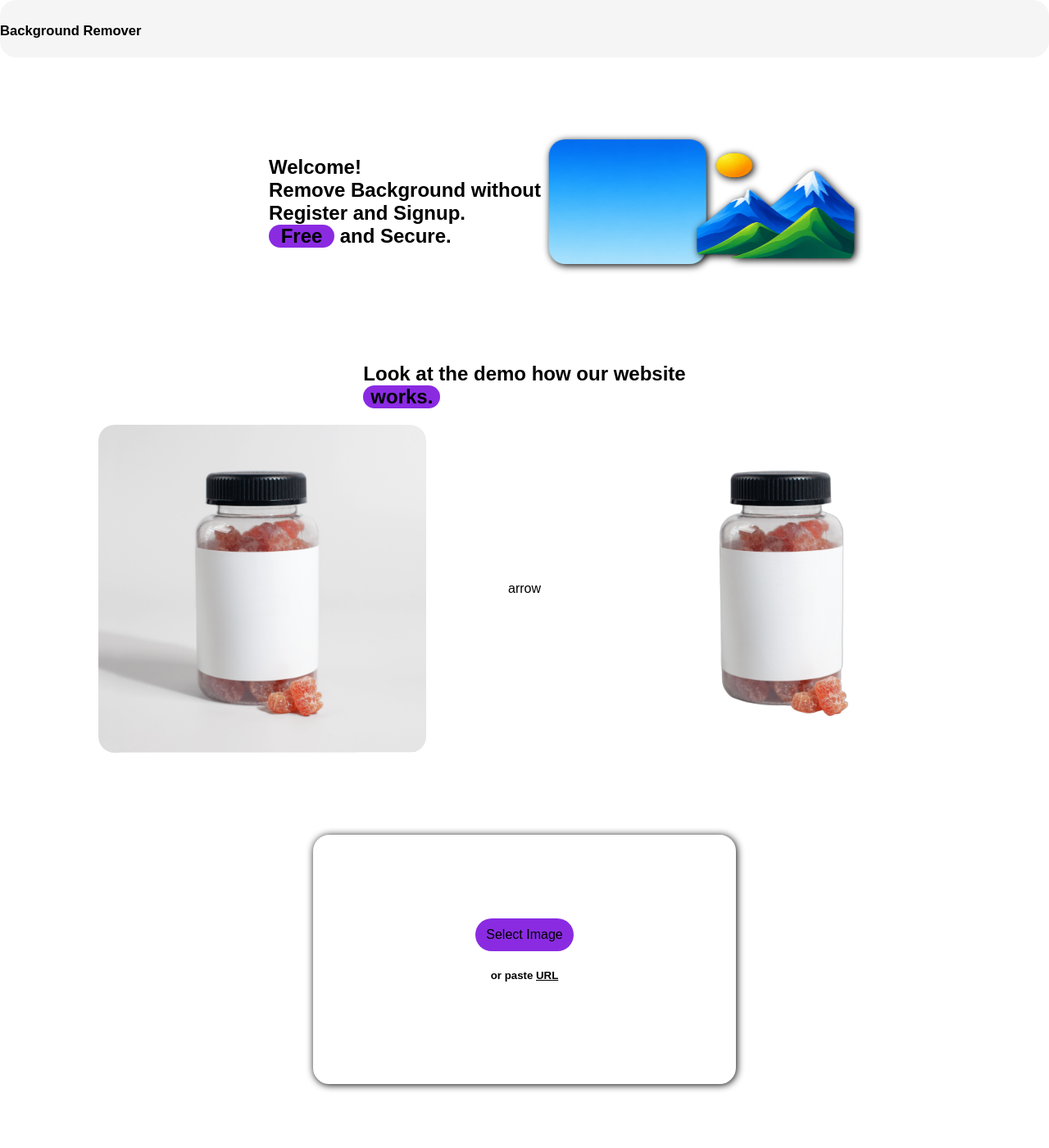
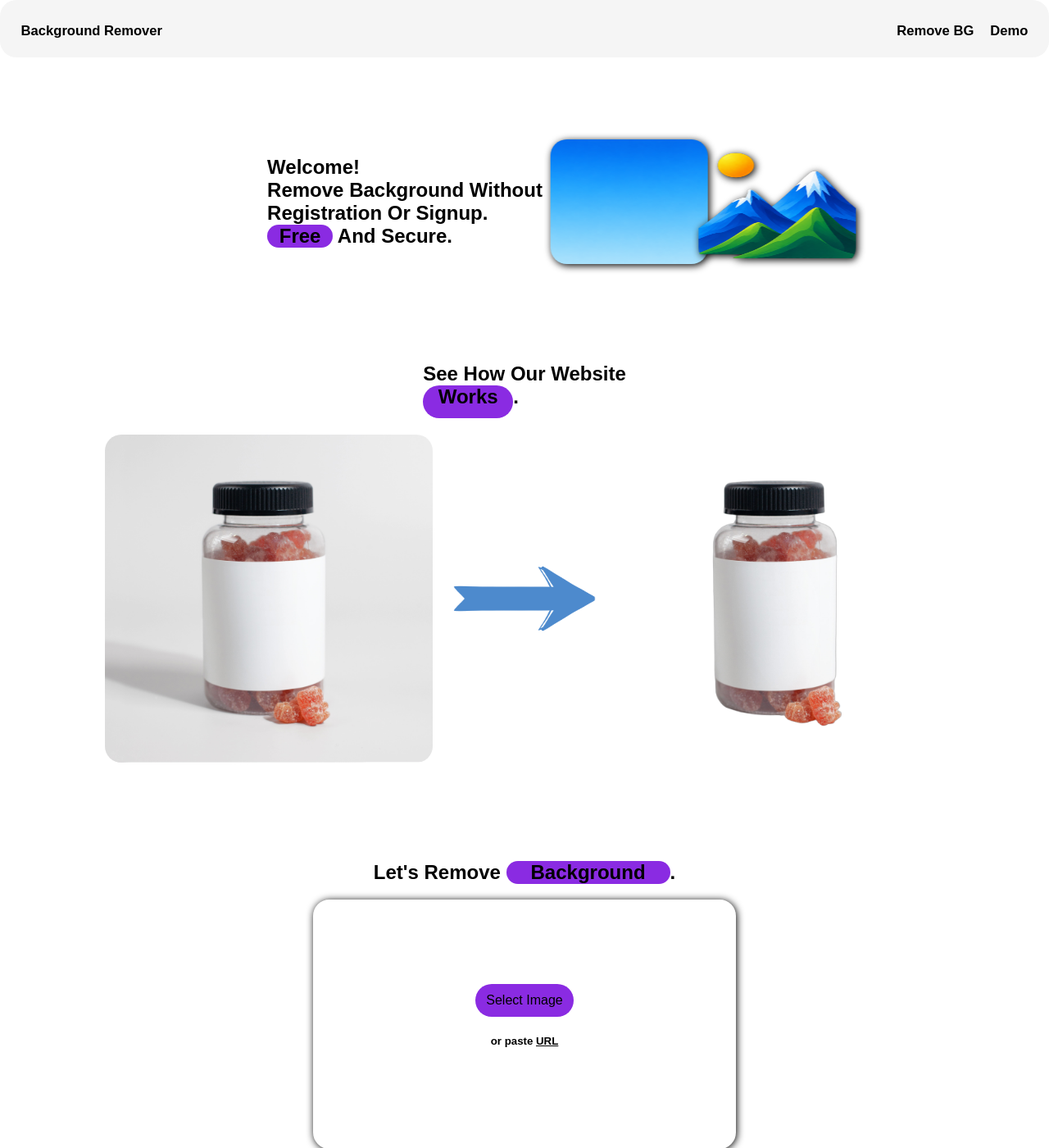
Before and after one commit to fakhirmasood-dev/BGRemover, a Django app: template removeBg/templates/removeBg/html/main.html in a window 1280 px wide. Shown: the top 1400 px of the page at 82% size. Run offline with Django 3.2, Linux system fonts and the light colour scheme; the template is opened without the code that fills it, so the values that code supplies are empty.

Commit message:
demo image fixed and form heading added

```diff
--- a/removeBg/static/css/main.css
+++ b/removeBg/static/css/main.css
@@ -14,10 +14,23 @@ nav{
     border-radius: 20px;
     font-size: 20px;
     display: flex;
+    justify-content: space-between;
+    padding-left: 2%;
+    padding-right: 2%;
 
+}
+.nav-links{
+    display: flex;
+    gap:20px;
+}
+
+.nav-links h5:hover{
+    color:blue;
+    transform: scale(1.02);
 }
 .demo-wrapper{
     display: flex;
+    width: 100%;
     flex-direction: column;
     justify-content: center;
     align-items: center;
@@ -25,22 +38,43 @@ nav{
 .demo-wrapper span{
     background-color: blueviolet;
     border-radius: 20px;
+    outline: none;
+    border: none;
+    padding:0;
+    margin:0;
     display: inline-block;
     text-align: center;
-    width:94px;
+    width:110px;
+    height: 40px;
+    font-weight: bold;
+    text-transform: capitalize;
 }
 
 .demo{
     display: flex;
     justify-content: center;
     align-items: center;
-    gap:100px;
+    /* gap:100px; */
     width:80%;
 }
 .demo img{
-    width:100%;
+    width:50%;
     height:400px;
     border-radius: 20px;
+}
+
+.arrow{
+    width:100%;
+    height: 100%;
+    font-size:20px;
+    display: flex;
+    justify-content: center;
+    align-items: center;
+}
+.arrow img{
+    width:80%;
+    height:20%;
+
 }
 
 
@@ -81,6 +115,8 @@ footer{
 
 .hero h1{
     width:fit-content;
+    font-weight: bold ;
+    text-transform:capitalize;
 }
 
 .animated-img{
@@ -119,6 +155,14 @@ footer{
     flex-direction: column;
     justify-content: center;
     align-items: center;
+}
+#form-heading{
+    background-color: blueviolet;
+    border-radius: 20px;
+    display: inline-block;
+    text-align: center;
+    width:200px;
+
 }
 
 
--- a/removeBg/static/js/main.js
+++ b/removeBg/static/js/main.js
@@ -85,6 +85,7 @@ imageInput.addEventListener('change',()=>{
         ring_wrapper.style.display='none';
         form_data.style.display='flex'
         console.log(error.message);
+        alert('Some error occured try again.')
     }
 })
 
--- a/removeBg/templates/removeBg/html/main.html
+++ b/removeBg/templates/removeBg/html/main.html
@@ -10,6 +10,10 @@
 <body>
     <nav>
         <h5>Background Remover</h5>
+        <div class="nav-links">
+            <h5>Remove BG</h5>
+            <h5>Demo</h5>
+        </div>
 </nav>
     <section>
 
@@ -17,7 +21,7 @@
             <h1>
                 Welcome!<br>
                 Remove Background without<br>
-                Register and Signup.<br>
+                Registration or Signup.<br>
                <span> Free</span> and Secure.<br>
             </h1>
             <div class="animated-img">
@@ -26,14 +30,15 @@
             </div>
         </div>
          <div class="demo-wrapper">
-            <h1>Look at the demo how our website<br><span>works.</span></h1>
+            <h1>See How Our Website<br><span>Works</span>.</h1>
         <div class="demo">
             <img src="{% static 'images/demo.jpg' %}">
-            <div class="arrow">arrow</div>
+            <div class="arrow"><img src="{% static 'images/arrow.png' %}"></div>
             <img src="{% static 'images/demo_remove.png' %}">
         </div>
         </div>
         <div class="pic-input">
+            <h1>Let's Remove <span id="form-heading">Background</span>.</h1>
             <form method="post" enctype="multipart/form-data">
                 <div class="form-data" id="form-data">
                 {% csrf_token %}
```
Also changed, not shown: db.sqlite3, removeBg/static/images/arrow.png (added).
